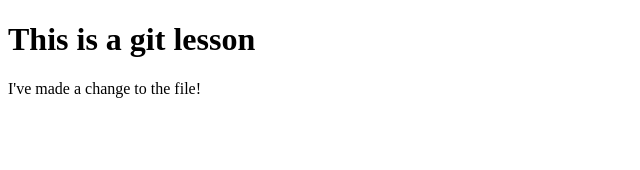
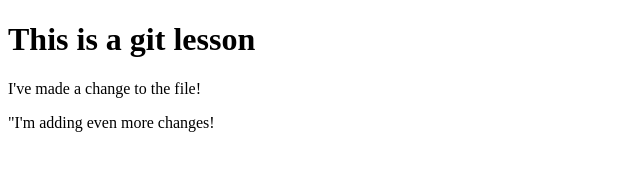
Before and after one commit to kippz07/my_first_github_repo, a plain HTML site: page index.html in a window 1280 px wide. Shown: the whole page, without its empty margins (0-640 px from the left). Drawn offline with Linux system fonts and the light colour scheme.

Commit message:
Made changes to index.html

```diff
--- a/index.html
+++ b/index.html
@@ -6,5 +6,6 @@
 	<body>
 		<h1>This is a git lesson</h1>
 		<p>I've made a change to the file!</p>
+		<p>"I'm adding even more changes!</p>
 	</body>
 </html>
```
